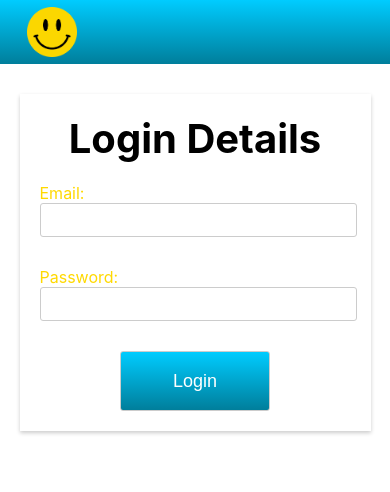
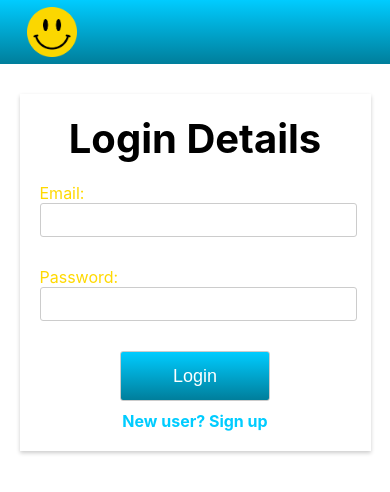
Before and after one commit to ayorkshireworrall/widgets, a React (Create React App) app: page /login in a window 390 px wide. Shown: the top 492 px of the page. Built offline with nearby package versions, Linux system fonts and the light colour scheme.

Commit message:
Sign up / sign in toggle

```diff
--- a/src/containers/Login/Login.js
+++ b/src/containers/Login/Login.js
@@ -1,15 +1,25 @@
-import React from 'react';
+import React, { useState } from 'react';
 import { useForm } from 'react-hook-form';
 
 import Page from '../../components/UI/Page/Page';
 import classes from './Login.module.css';
 
 const Login = props => {
+    const [isSignup, setIsSignup] = useState(false);
     const {register, handleSubmit, watch, errors } = useForm();
+
+    const toggleSignup = () => {
+        setIsSignup(!isSignup);
+    }
+
+    let submitText = isSignup ? 'Sign Up' : 'Login';
+    let optionText = isSignup ? 'Have an account? Login' : 'New user? Sign up';
+    let title = isSignup ? 'Sign Up Details' : 'Login Details'
+
     return (
         <Page>
             <div className={classes.Login}>
-                <h1>Login Details</h1>
+                <h1>{title}</h1>
                 <span>Email:</span>
                 <form onSubmit={handleSubmit(() => console.log("Valid Form Submitted"))}>
                     <input
@@ -34,8 +44,9 @@ const Login = props => {
                             }
                         })}/>
                     <span className={classes.Error}>{errors.password? errors.password.message : ''}</span>
-                    <input type="submit" value="Login"/>
+                    <input type="submit" value={submitText}/>
                 </form>
+                <span className={classes.Signup} onClick={toggleSignup}>{optionText}</span>
             </div>
         </Page>
     )
--- a/src/containers/Login/Login.module.css
+++ b/src/containers/Login/Login.module.css
@@ -25,6 +25,7 @@
     min-width: 150px;
     height: 60px;
     color: white;
+    cursor: pointer;
 }
 
 .Login .Error {
@@ -35,6 +36,19 @@
     font-size: 12px;
     color: red;
     margin-left: 0;
+}
+
+.Login .Signup {
+    text-align: center;
+    margin-left: 0;
+    color: #00ccff;
+    font-weight: 700;
+    padding-top: 10px;
+    cursor: pointer;
+}
+
+.Login .Signup:hover{
+    text-decoration: underline;
 }
 
 .Login span {
@@ -65,4 +79,12 @@
         height: 20px;
         margin-left: 0;
     }
+
+    .Login input[type="submit"] {
+        background: linear-gradient(#00ccff, #007E9B);
+        width: 40%;
+        min-width: 150px;
+        height: 50px;
+        color: white;
+    }
 }
```
